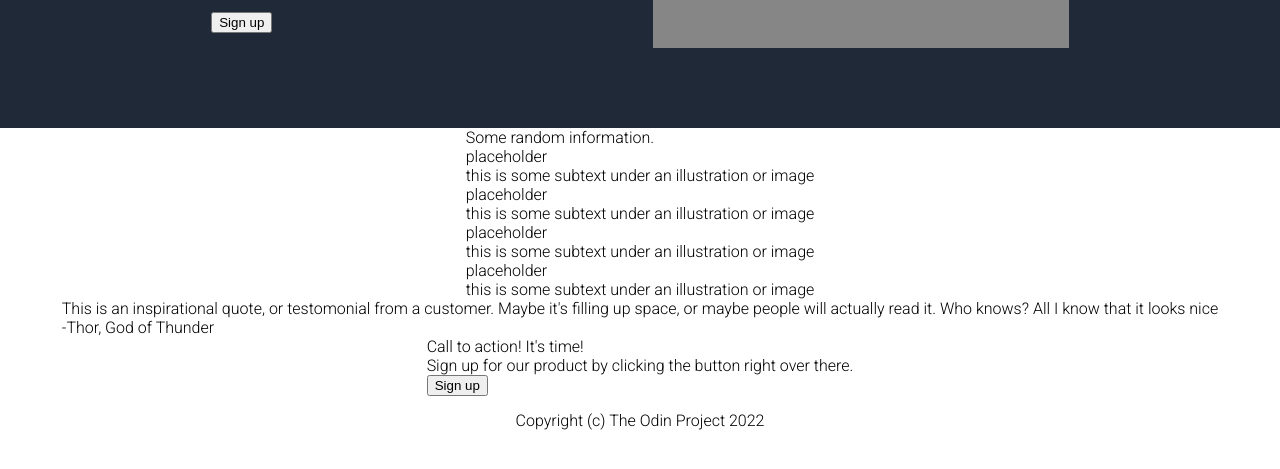
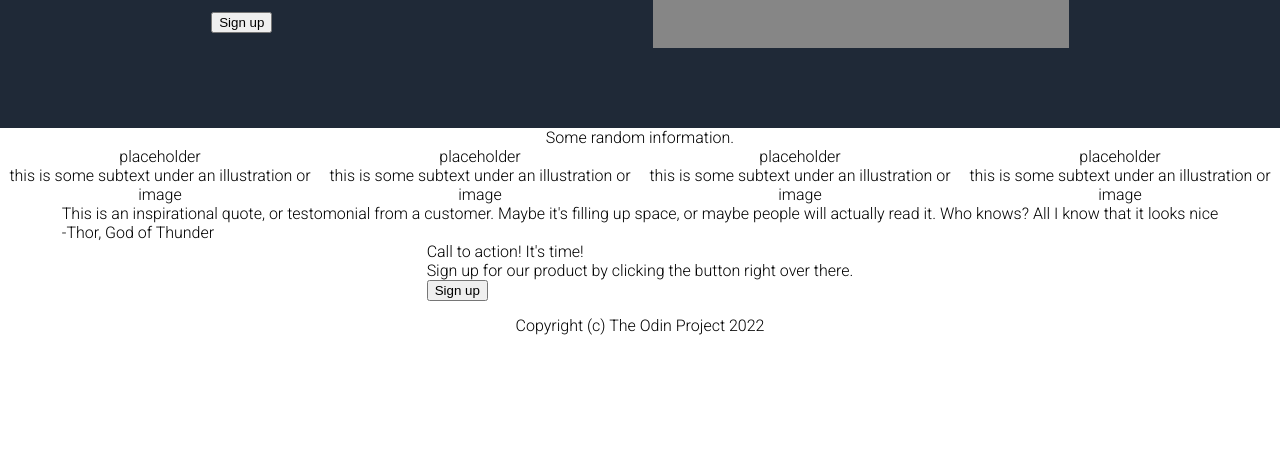
Before and after one commit to pthanomsing/landingpage, a plain HTML site: page index.html in a window 1280 px wide. Shown: the part 313-782 px from the top of the page. Drawn offline with Linux system fonts and the light colour scheme.

Commit message:
Position cards section

```diff
--- a/stylesheet/style.css
+++ b/stylesheet/style.css
@@ -91,3 +91,15 @@ li {
     background-color: rgb(134, 134, 134);
     color: #FFFFFF
 }
+
+.info {
+    display:flex;
+    flex-direction: column;
+
+    text-align: center;
+}
+
+.cards {
+    display: flex;
+    justify-content: center;
+}
```
